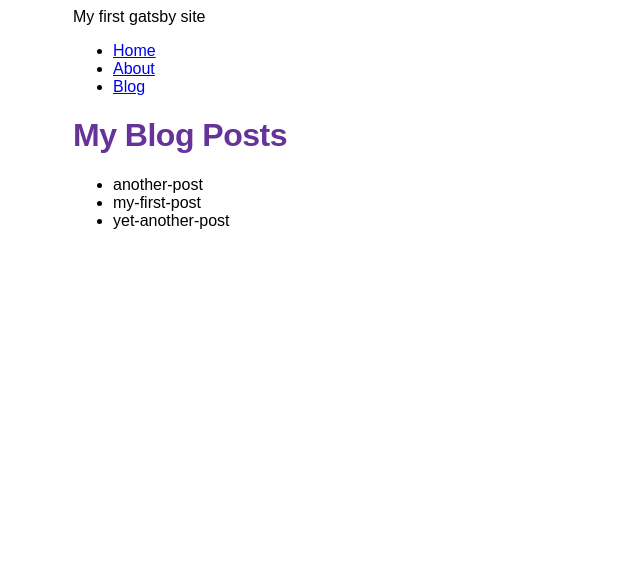
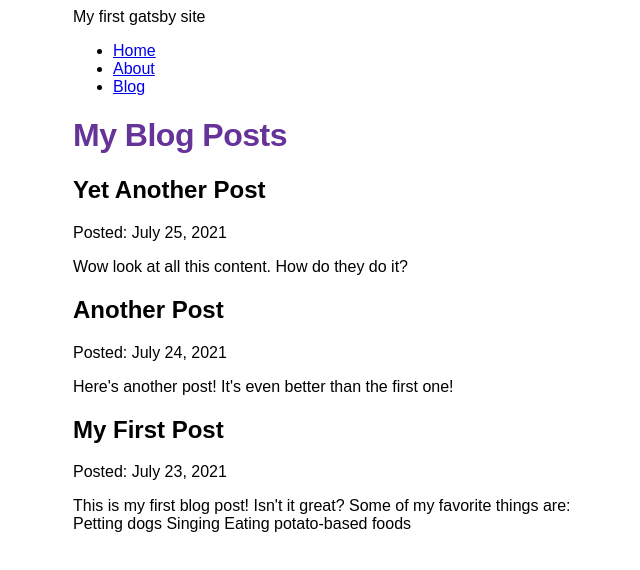
Before and after one commit to briskteq-faiz/my-first-gatsby-site, a Gatsby site: page /blog in a window 1280 px wide. Shown: the whole page, without its empty margins (317-957 px from the left). Built offline with nearby package versions, Linux system fonts and the light colour scheme; Gatsby itself is replaced by a stand-in of ours.

Commit message:
Blog content rendered

```diff
--- a/blog/another-post.mdx
+++ b/blog/another-post.mdx
@@ -0,0 +1,7 @@
+---
+title: "Another Post"
+date: "2021-07-24"
+slug: "another-post"
+---
+
+Here's another post! It's even better than the first one!
--- a/blog/my-first-post.mdx
+++ b/blog/my-first-post.mdx
@@ -0,0 +1,13 @@
+---
+title: "My First Post"
+date: "2021-07-23"
+slug: "my-first-post"
+---
+
+This is my first blog post! Isn't it *great*?
+
+Some of my **favorite** things are:
+
+* Petting dogs
+* Singing
+* Eating potato-based foods
--- a/blog/yet-another-post.mdx
+++ b/blog/yet-another-post.mdx
@@ -0,0 +1,7 @@
+---
+title: "Yet Another Post"
+date: "2021-07-25"
+slug: "yet-another-post"
+---
+
+Wow look at all this content. How do they do it?
--- a/gatsby-config.js
+++ b/gatsby-config.js
@@ -9,6 +9,7 @@
   plugins: [
     "gatsby-plugin-image",
     "gatsby-plugin-sharp",
+    "gatsby-plugin-mdx",
     {
       resolve: "gatsby-source-filesystem",
       options: {
--- a/package.json
+++ b/package.json
@@ -15,8 +15,10 @@
     "clean": "gatsby clean"
   },
   "dependencies": {
+    "@mdx-js/react": "^2.3.0",
     "gatsby": "^5.7.0",
     "gatsby-plugin-image": "^3.7.0",
+    "gatsby-plugin-mdx": "^5.7.0",
     "gatsby-plugin-sharp": "^5.7.0",
     "gatsby-source-filesystem": "^5.7.0",
     "react": "^18.2.0",
--- a/src/pages/blog.js
+++ b/src/pages/blog.js
@@ -3,27 +3,30 @@
 import Seo from "../components/seo";
 import { graphql } from "gatsby";
 
-const BlogPage = ({data}) => {
+const BlogPage = ({ data }) => {
   return (
     <Layout pageTitle="My Blog Posts">
-      <ul>
-        {
-          data.allFile.nodes.map(node =>(
-            <li key={node.name}>
-              {node.name}
-            </li>
-          ))
-        }
-      </ul>
+      {data.allMdx.nodes.map((node) => (
+        <article key={node.id}>
+          <h2>{node.frontmatter.title}</h2>
+          <p>Posted: {node.frontmatter.date}</p>
+          <p>{node.excerpt}</p>
+        </article>
+      ))}
     </Layout>
   );
 };
 
 export const query = graphql`
   query {
-    allFile {
+    allMdx(sort: { frontmatter: { date: DESC } }) {
       nodes {
-        name
+        frontmatter {
+          date(formatString: "MMMM D, YYYY")
+          title
+        }
+        id
+        excerpt
       }
     }
   }
```
Also changed, not shown: 1 other file.
